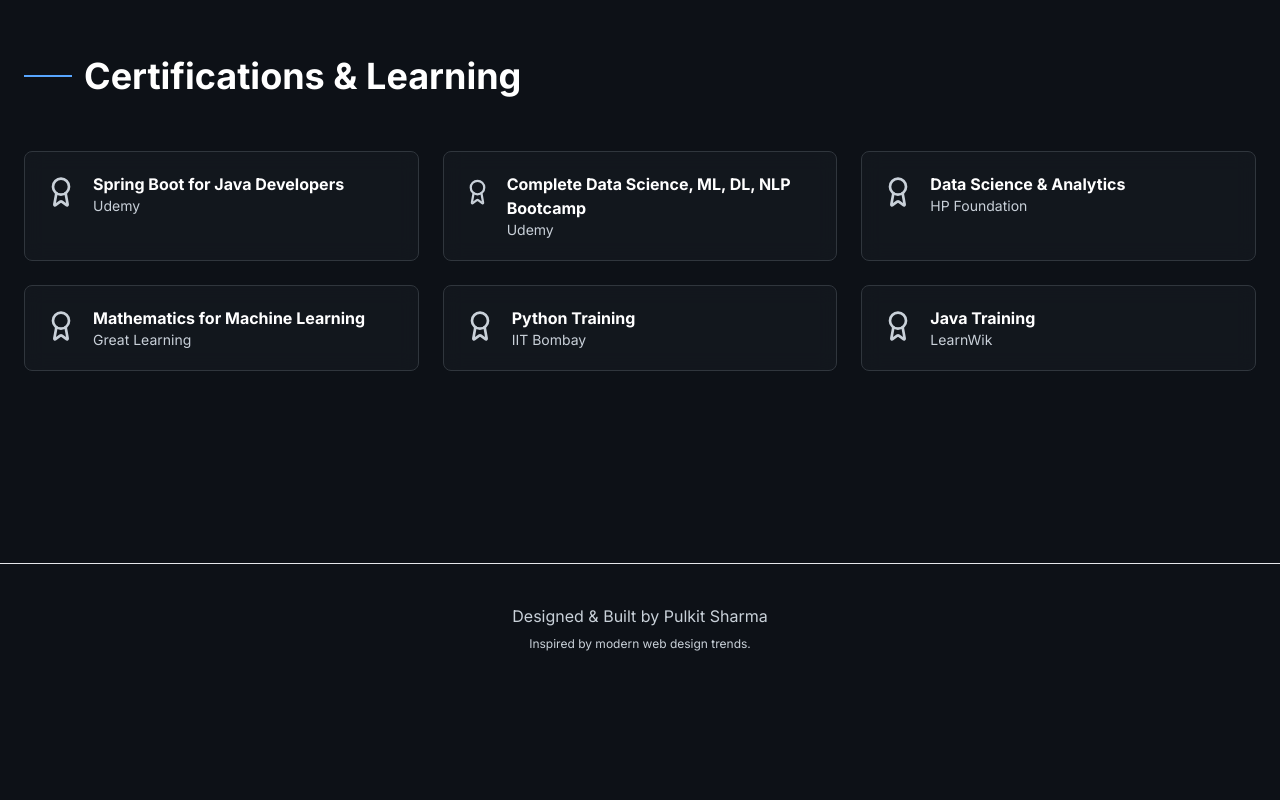
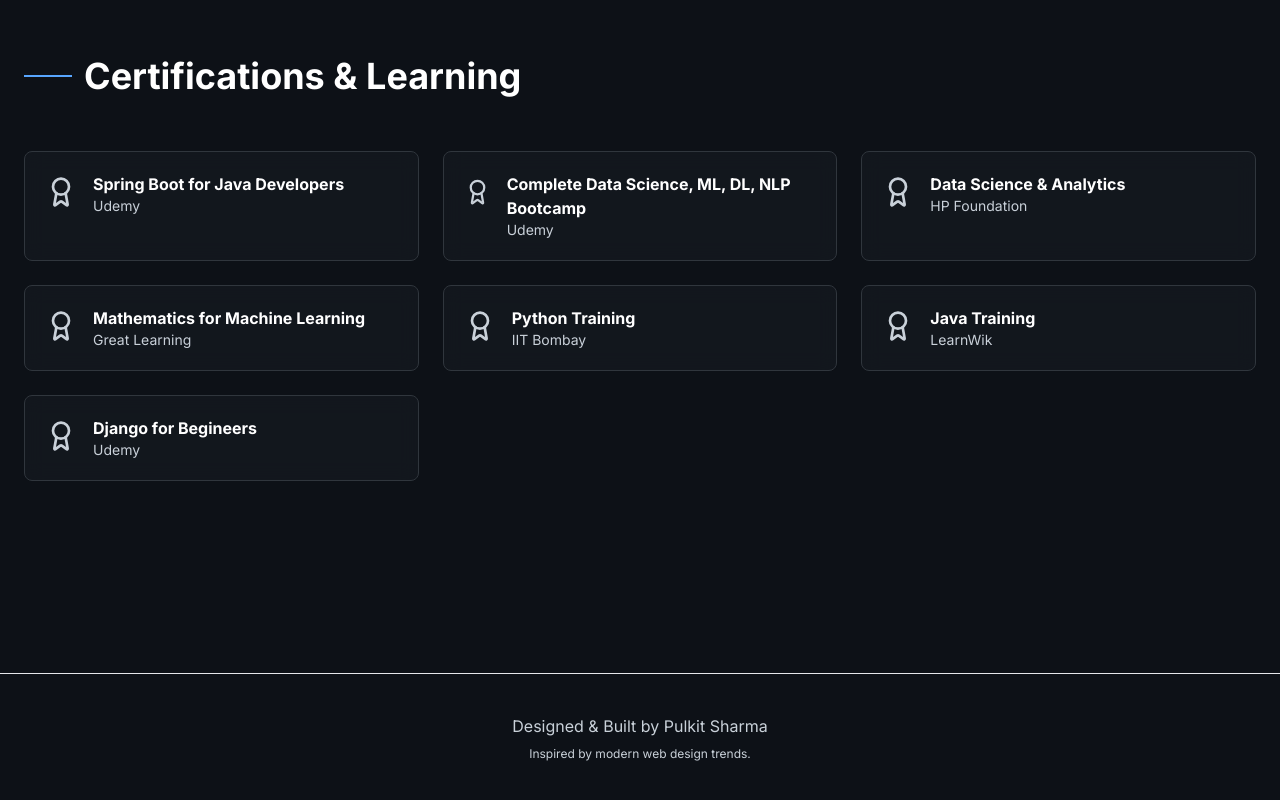
Before and after one commit to Pulkit-Sharma-25303/Pulkit-Sharma-25303.github.io, a plain HTML site: page index.html in a window 1280 px wide. Shown: the part 4597-5397 px from the top of the page. Before the commit the page ends 5289 px from the top, so only its background shows below. Drawn offline with nearby package versions, Linux system fonts and the light colour scheme.

Commit message:
Update index.html

```diff
--- a/index.html
+++ b/index.html
@@ -467,6 +467,15 @@
                         </div>
                     </div>
                 </a>
+                <a href="#" class="glass-effect rounded-lg p-5 group hover:border-primary transition-colors">
+                    <div class="flex items-start gap-4">
+                        <i data-lucide="award" class="w-8 h-8 text-primary mt-1"></i>
+                        <div>
+                            <h3 class="font-bold text-white group-hover:text-primary transition-colors">Django for Begineers</h3>
+                            <p class="text-sm text-text-secondary">Udemy</p>
+                        </div>
+                    </div>
+                </a>
             </div>
         </section>
 
```
